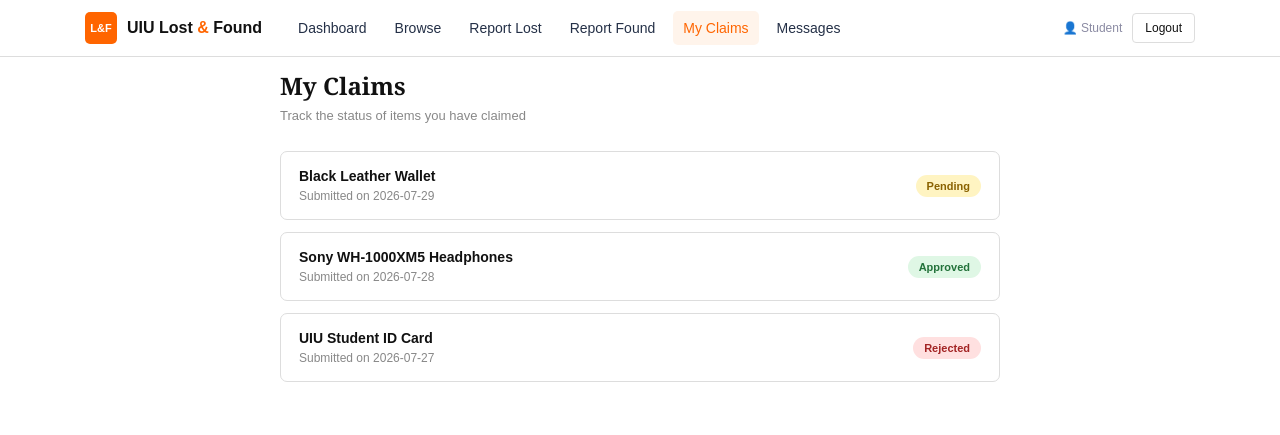
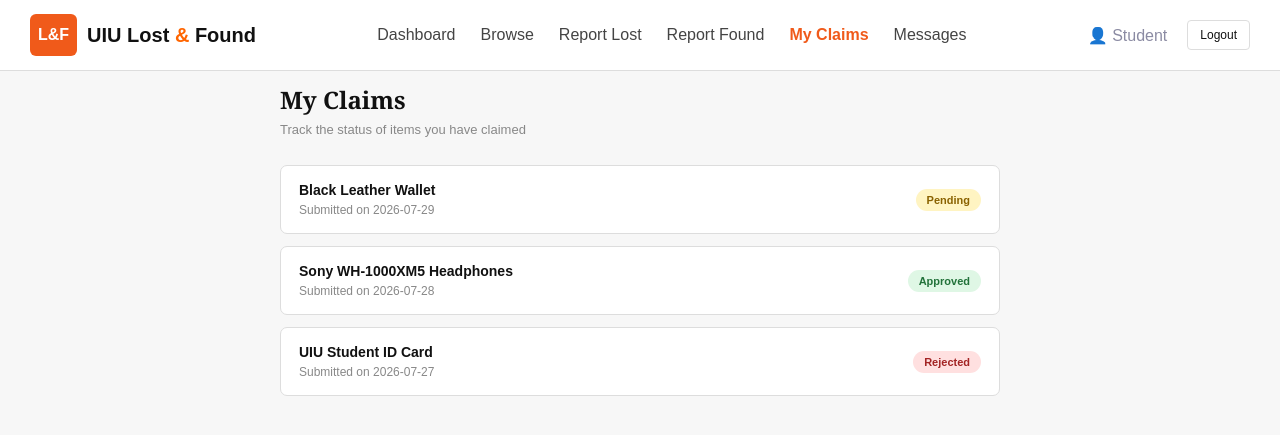
Before and after one commit to Nihongo-Nahiyan/UIU-Lost-and-Found, a PHP site: page /student/MyClaims.html in a window 1280 px wide. Shown: the top 435 px of the page. Run offline with PHP 8.4, Linux system fonts and the light colour scheme.

Commit message:
Add files via upload

```diff
--- a/css/student.css
+++ b/css/student.css
@@ -4,10 +4,9 @@
     box-sizing: border-box;
 }
 
-
 body {
     font-family: Arial, Helvetica, sans-serif;
-    background-color: #ffffff;
+    background-color: #f7f7f7;
     color: #111111;
 }
 
@@ -29,49 +28,30 @@ nav {
 
 
 .nav-inner {
-    max-width: 1110px;
-    height: 56px;
-
-    margin: 0 auto;
-
+    width: 100%;
+    padding: 14px 30px;
     display: flex;
     align-items: center;
-
-    gap: 26px;
+    justify-content: space-between;
 }
-
 
 .nav-logo {
     display: flex;
     align-items: center;
-
     gap: 10px;
 }
 
 
 .logo-box {
-    width: 32px;
-    height: 32px;
-
-    background-color: #ff6500;
+    background-color: #f05a1a;
     color: white;
-
-    border-radius: 5px;
-
-    display: flex;
-    align-items: center;
-    justify-content: center;
-
-    font-size: 11px;
+    padding: 12px 8px;
+    border-radius: 6px;
     font-weight: bold;
 }
 
-
 .brand {
-    font-family: Arial, Helvetica, sans-serif;
-
-    font-size: 16px;
-
+    font-size: 20px;
     font-weight: bold;
 }
 
@@ -84,24 +64,15 @@ nav {
 
 
 .nav-links {
-    flex: 1;
-
     display: flex;
-
-    gap: 8px;
+    gap: 25px;
 }
 
 
 .nav-links a {
-    padding: 9px 10px;
-
-    font-size: 14px;
-
-    color: #243047;
-
-    border-radius: 5px;
+    text-decoration: none;
+    color: #444444;
 }
-
 
 .nav-links a:hover {
     background-color: #f5f5f5;
@@ -109,27 +80,22 @@ nav {
 
 
 .nav-links a.active {
-    background-color: #fff4eb;
-
-    color: #ff6500;
+    color: #f05a1a;
+    font-weight: bold;
 }
 
 
 .nav-right {
     display: flex;
-
+    gap: 20px;
     align-items: center;
-
-    gap: 10px;
 }
 
 
 .nav-user {
-    font-size: 12px;
-
+    font-size: 16px;
     color: #8b8ba3;
 }
-
 
 /* =========================
    BUTTONS
```
